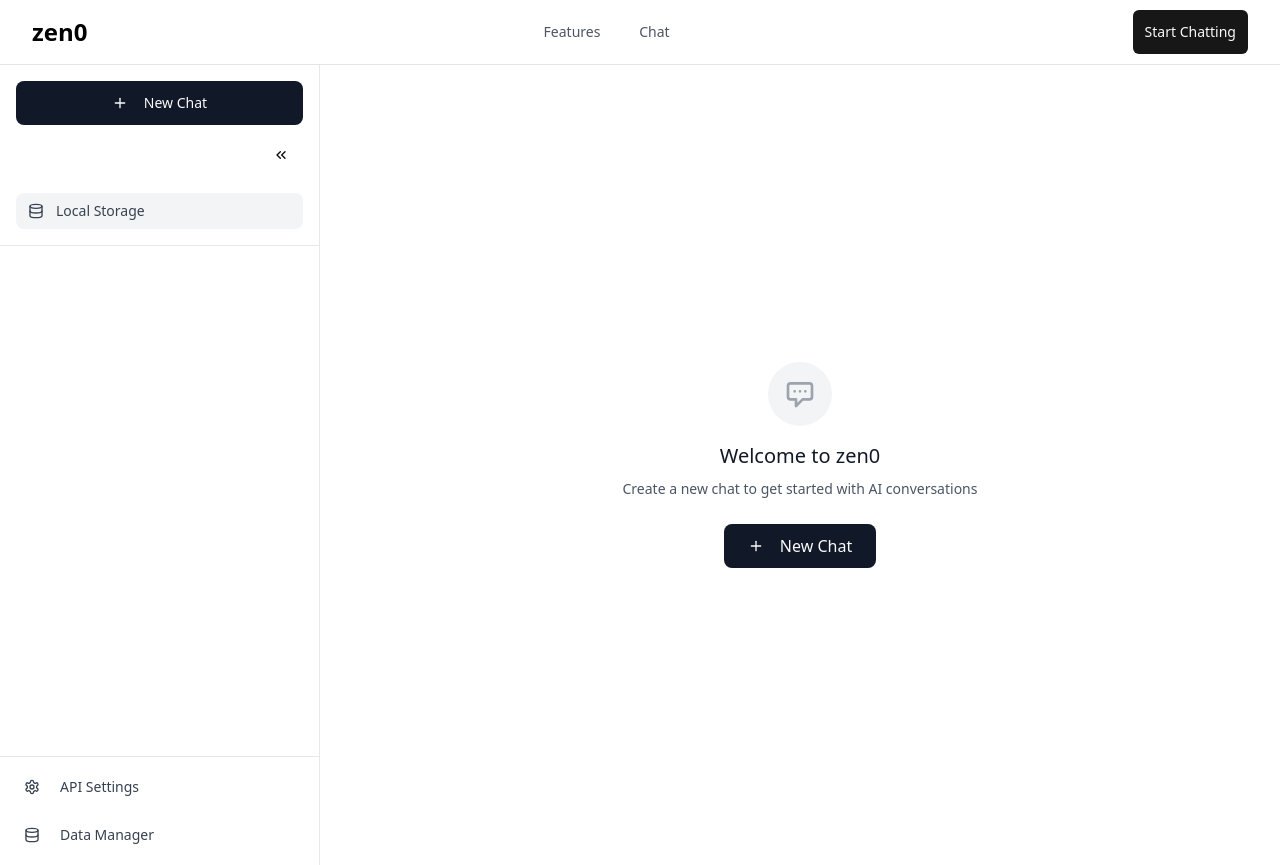
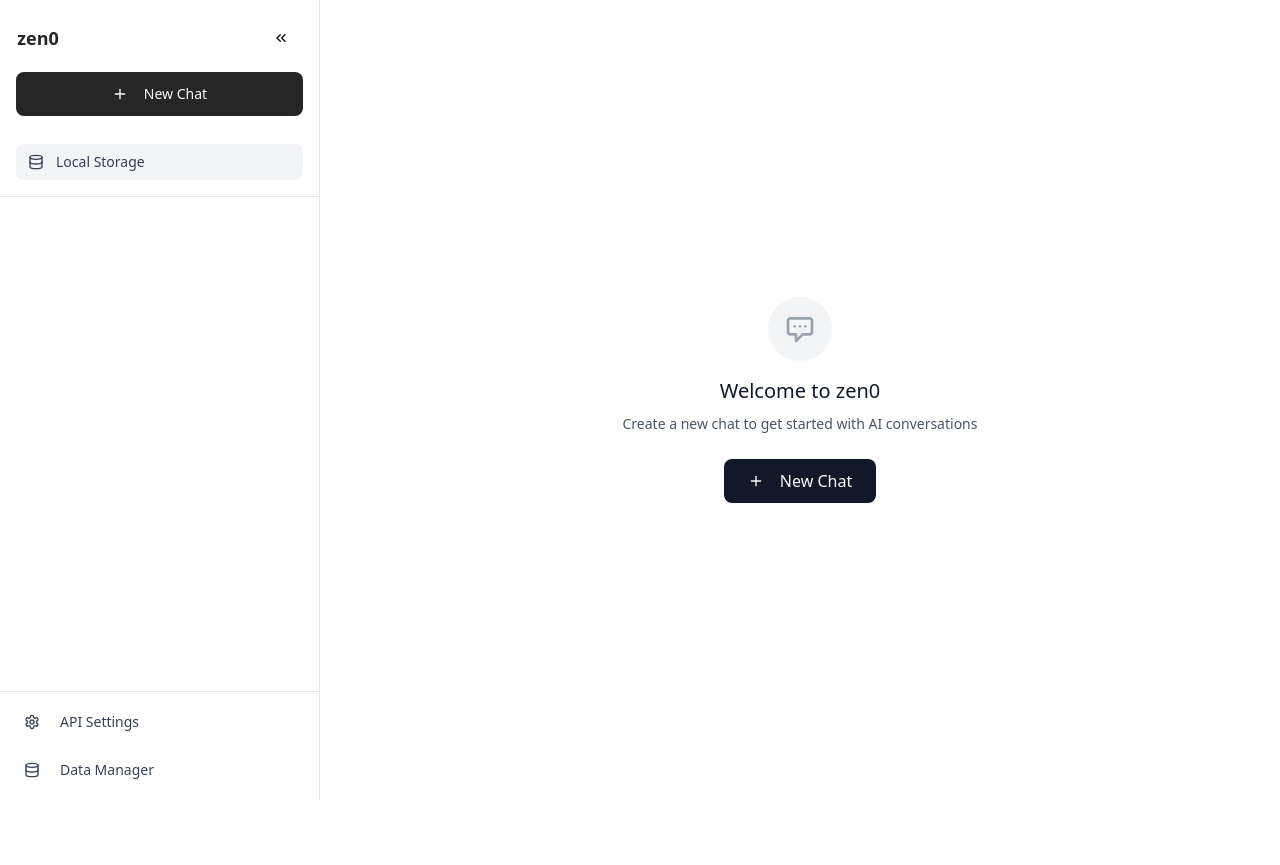
Before and after one commit to KartikLabhshetwar/zen0, a Next.js app: page /chat in a window 1280 px wide. Both pictures are taken after a click on the button "← Back to Chat". After the commit the page ends 800 px from the top, so only its background shows below. Built offline with nearby package versions, Linux system fonts and the light colour scheme.

Commit message:
fix: the chat container

```diff
--- /dev/null
+++ b/app/chat/layout.tsx
@@ -0,0 +1,13 @@
+import type React from "react"
+
+export default function ChatLayout({
+  children,
+}: Readonly<{
+  children: React.ReactNode
+}>) {
+  return (
+    <div className="min-h-screen bg-background font-sans antialiased">
+      {children}
+    </div>
+  )
+}
--- a/app/chat/page.tsx
+++ b/app/chat/page.tsx
@@ -3,6 +3,7 @@
 import type React from "react"
 
 import { useState, useEffect, useRef } from "react"
+import Link from "next/link"
 import { Button } from "@/components/ui/button"
 import { ScrollArea } from "@/components/ui/scroll-area"
 import { Card } from "@/components/ui/card"
@@ -387,7 +388,7 @@ export default function ChatPage() {
                     }
                   }
                 }}
-              className="h-10 px-6 sm:px-8 bg-gray-900 hover:bg-gray-800 text-base font-medium rounded-full"
+                className="h-10 px-6 sm:px-8 bg-neutral-800 hover:bg-neutral-900 text-base font-medium rounded-full"
               >
               Continue to Chat
             </Button>
@@ -411,21 +412,12 @@ export default function ChatPage() {
       <div className={`${sidebarCollapsed ? 'md:w-20 -translate-x-full md:translate-x-0' : 'md:w-80 translate-x-0'} w-full md:border-r border-gray-200 bg-white flex flex-col transition-all duration-300 ease-in-out md:relative absolute md:static z-30 h-full`}>
         {/* Sidebar Header with Toggle */}
         <div className="p-4 border-b border-gray-200">
-          <div className="flex flex-col items-center gap-2 mb-4">
-            <Button
-              onClick={createNewConversation}
-              className={`${sidebarCollapsed ? 'md:w-12 md:px-0' : 'md:w-full'} h-10 bg-gray-900 hover:bg-gray-800 font-medium rounded-lg transition-all duration-300`}
-            >
+          <div className="flex flex-col items-center gap-3 mb-4">
             {sidebarCollapsed ? (
-                <Plus className="w-5 h-5" />
-              ) : (
               <>
-                  <Plus className="w-4 h-4 mr-2" />
-                  New Chat
-                </>
-              )}
-            </Button>
-            {sidebarCollapsed && (
+              <Link href="/" className="flex flex-col items-center gap-2">
+                <div className="text-lg font-bold text-neutral-800">zen0</div>
+              </Link>
               <Button
                 variant="ghost"
                 size="sm"
@@ -434,6 +426,28 @@ export default function ChatPage() {
               >
                 <ChevronsRight className="w-4 h-4" />
               </Button>
+              </>
+            ) : (
+              <>
+                <div className="flex items-center justify-between w-full">
+                  <Link href="/" className="text-lg font-bold text-neutral-800">zen0</Link>
+                  <Button
+                    variant="ghost"
+                    size="sm"
+                    onClick={() => setSidebarCollapsed(!sidebarCollapsed)}
+                    className="hidden md:flex h-8 w-8 p-0 rounded-md hover:bg-gray-100"
+                  >
+                    <ChevronsLeft className="w-4 h-4" />
+                  </Button>
+                </div>
+                <Button
+                  onClick={createNewConversation}
+                  className="md:w-full h-10 bg-neutral-800 hover:bg-neutral-900 font-medium rounded-lg transition-all duration-300 w-full"
+                >
+                  <Plus className="w-4 h-4 mr-2" />
+                  New Chat
+                </Button>
+              </>
             )}
             <div className="flex items-center gap-1 w-full justify-between md:justify-end">
               {/* Mobile Close Button */}
@@ -445,17 +459,6 @@ export default function ChatPage() {
               >
                 <X className="w-4 h-4" />
               </Button>
-              {/* Desktop Toggle Button */}
-              {!sidebarCollapsed && (
-                <Button
-                  variant="ghost"
-                  size="sm"
-                  onClick={() => setSidebarCollapsed(!sidebarCollapsed)}
-                  className="hidden md:flex h-8 w-8 p-0 rounded-md hover:bg-gray-100"
-                >
-                  <ChevronsLeft className="w-4 h-4" />
-                </Button>
-              )}
             </div>
           </div>
 
@@ -621,7 +624,7 @@ export default function ChatPage() {
                   <div key={index} className={`flex ${message.role === "user" ? "justify-end" : "justify-start"}`}>
                                       <div
                     className={`max-w-[85%] md:max-w-[80%] rounded-2xl p-4 ${
-                        message.role === "user" ? "bg-gray-900 text-white" : "bg-gray-100 text-gray-900"
+                      message.role === "user" ? "bg-neutral-800 text-white" : "bg-gray-100 text-gray-900"
                     }`}
                   >
                       {message.role === "assistant" ? (
@@ -747,7 +750,7 @@ export default function ChatPage() {
                         <Button
                           variant="default"
                           size="icon"
-                          className="h-9 w-9 rounded-full bg-gray-900 hover:bg-gray-800"
+                          className="h-9 w-9 rounded-full bg-neutral-700 hover:bg-neutral-900"
                           onClick={sendMessage}
                           disabled={isStreaming || (!input.trim() && files.length === 0)}
                         >
--- a/chat-interface.tsx
+++ b/chat-interface.tsx
@@ -59,7 +59,9 @@ export default function ChatInterface() {
                     {message.timestamp}
                   </span>
                 </div>
-                <div className="p-3 md:p-4 bg-muted/50 rounded-2xl md:rounded-lg">
+                <div className={`p-3 md:p-4 rounded-2xl md:rounded-lg ${
+                  message.role === "user" ? "bg-neutral-800 text-white" : "bg-gray-100 text-gray-900"
+                }`}>
                   <p className="text-sm whitespace-pre-wrap">{message.content}</p>
                 </div>
                 {message.role === "agent" && (
@@ -91,7 +93,7 @@ export default function ChatInterface() {
             onChange={(e) => setInput(e.target.value)}
             className="min-h-[44px] max-h-32 resize-none"
           />
-          <Button size="icon" className="h-11 w-11 rounded-lg">
+          <Button size="icon" className="h-11 w-11 rounded-lg bg-neutral-700 hover:bg-neutral-900">
             <Send className="h-4 w-4" />
           </Button>
         </div>
--- a/components/byok-setup.tsx
+++ b/components/byok-setup.tsx
@@ -267,7 +267,7 @@ export function BYOKSetup() {
                               size="lg"
                               onClick={handleSaveEdit}
                               disabled={validating}
-                              className="flex-1 h-12 bg-gray-900 hover:bg-gray-800 rounded-xl font-medium"
+                              className="flex-1 h-12 bg-neutral-800 hover:bg-neutral-900 rounded-xl font-medium"
                             >
                               <Save className="w-5 h-5 mr-2" />
                               {validating ? "Saving..." : "Save Changes"}
@@ -386,7 +386,7 @@ export function BYOKSetup() {
               <Button
                 onClick={handleAddKey}
                 disabled={!apiKey || !selectedModel || validating}
-                className="w-full max-w-md mx-auto h-12 bg-gray-900 hover:bg-gray-800 text-base font-medium rounded-xl"
+                className="w-full max-w-md mx-auto h-12 bg-neutral-800 hover:bg-neutral-900 text-base font-medium rounded-xl"
               >
                 {validating ? "Validating..." : "Add Groq API Key"}
               </Button>
--- a/components/header.tsx
+++ b/components/header.tsx
@@ -1,28 +1,36 @@
 "use client"
 
 import Link from "next/link"
+import { usePathname } from "next/navigation"
 import { Button } from "@/components/ui/button"
 
 export function Header() {
+  const pathname = usePathname()
+
+  // Hide header on chat page
+  if (pathname?.startsWith("/chat")) {
+    return null
+  }
+
   return (
     <header className="border-b bg-white/80 backdrop-blur-sm sticky top-0 z-50">
       <div className="max-w-7xl mx-auto px-4 sm:px-6 lg:px-8">
         <div className="flex justify-between items-center h-14 sm:h-16">
-          <Link href="/" className="text-xl sm:text-2xl font-bold text-black hover:text-gray-700 transition-colors">
+          <Link href="/" className="text-xl sm:text-2xl font-bold text-neutral-800 hover:text-neutral-900 transition-colors">
             zen0
           </Link>
 
           <nav className="hidden sm:flex items-center gap-6 lg:gap-8">
-            <Link href="/#features" className="text-gray-600 hover:text-black transition-colors text-sm">
+            <Link href="/#features" className="text-gray-600 hover:text-neutral-800 transition-colors text-sm">
               Features
             </Link>
-            <Link href="/chat" className="text-gray-600 hover:text-black transition-colors text-sm">
+            <Link href="/chat" className="text-gray-600 hover:text-neutral-800 transition-colors text-sm">
               Chat
             </Link>
           </nav>
 
           <div className="flex items-center gap-2 sm:gap-4">
-            <Button asChild {...({ size: "sm" } as any)} className="h-8 sm:h-9 text-xs sm:text-sm">
+            <Button asChild {...({ size: "sm" } as any)} className="h-8 sm:h-9 text-xs sm:text-sm bg-neutral-800 hover:bg-neutral-900">
               <Link href="/chat">Start Chatting</Link>
             </Button>
           </div>
```
Lines whose indentation alone changed are shown as unchanged.
